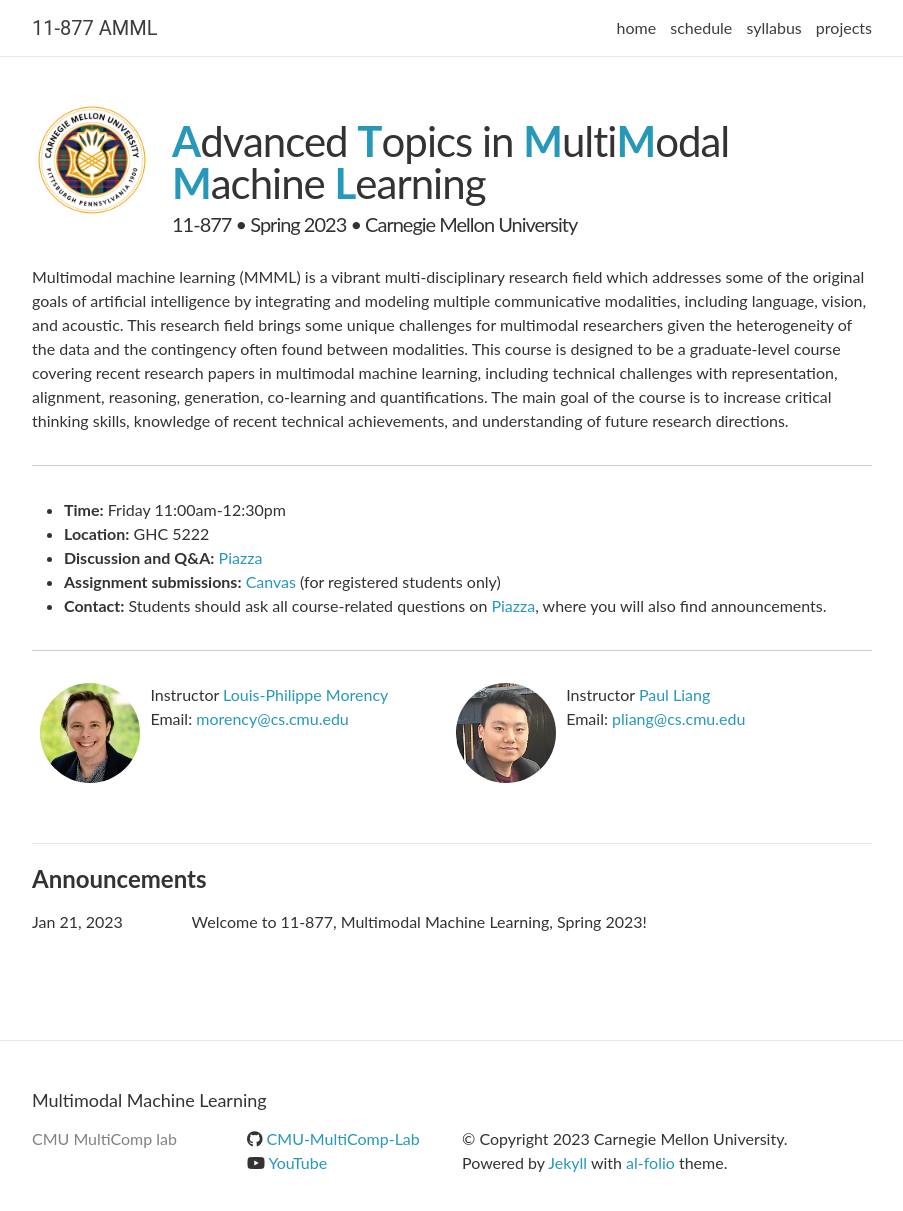
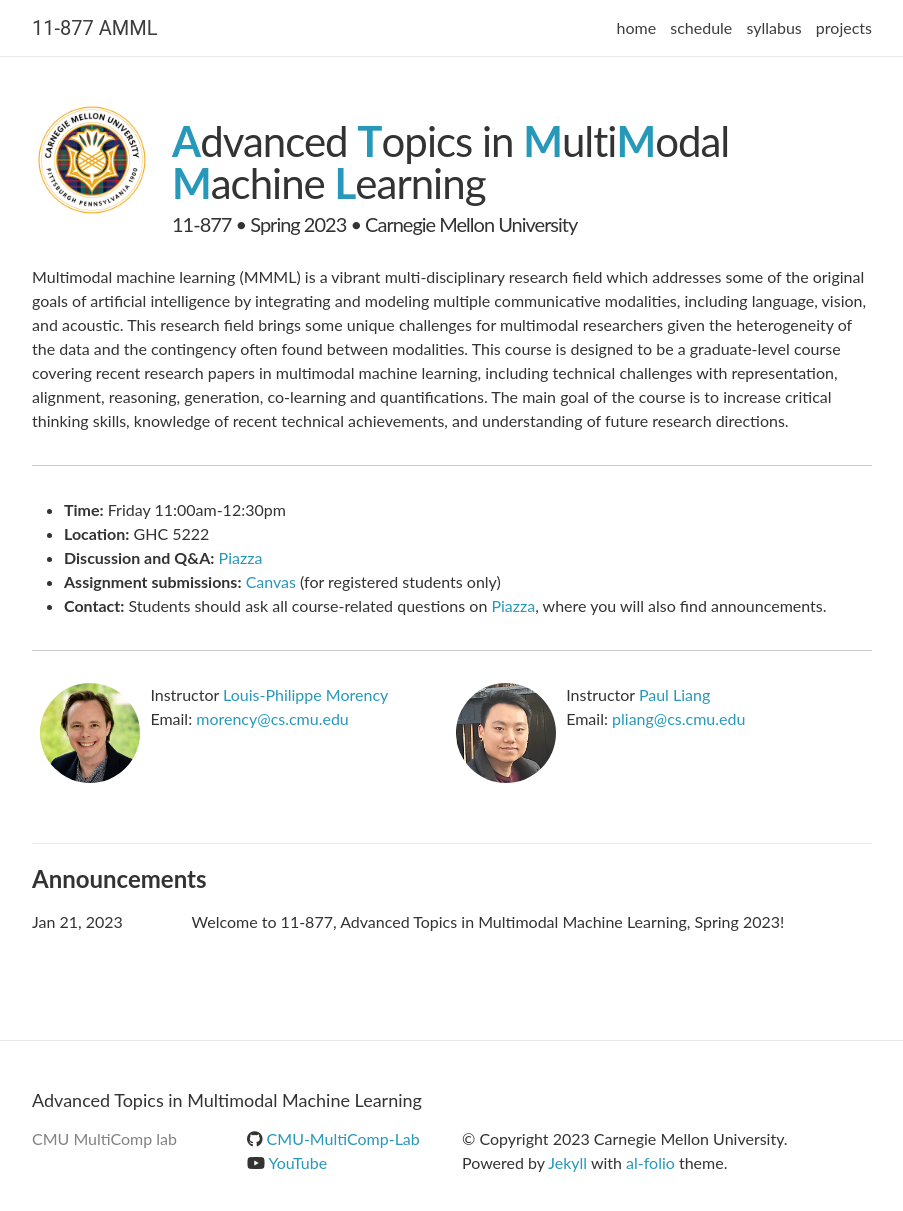
Before and after one commit to CMU-MultiComp-Lab/adv-mmml-course, a Jekyll site: the page spring2023/index.html, which Jekyll copies as it is, in a window 1280 px wide and 1236 px high. Shown: the top 1211 px of the window, without its empty margins (188-1091 px from the left). Built offline with Jekyll 4.4.1, drawn with Linux system fonts in a browser that asks for light colours; nearby versions of some CDN libraries; comment, search, counter and statistics services are not loaded.

Commit message:
Update index.html

```diff
--- a/spring2023/index.html
+++ b/spring2023/index.html
@@ -128,7 +128,7 @@
         <td class="date">Jan 21, 2023</td>
         <td class="announcement">
 
-            Welcome to 11-877, Multimodal Machine Learning, Spring 2023!
+            Welcome to 11-877, Advanced Topics in Multimodal Machine Learning, Spring 2023!
 
 
         </td>
@@ -148,7 +148,7 @@
 
   <div class="wrapper">
 
-    <h2 class="footer-heading">Multimodal Machine Learning</h2>
+    <h2 class="footer-heading">Advanced Topics in Multimodal Machine Learning</h2>
 
     <div class="footer-col-wrapper">
       <div class="footer-col footer-col-1" style="width:200px;">
```
